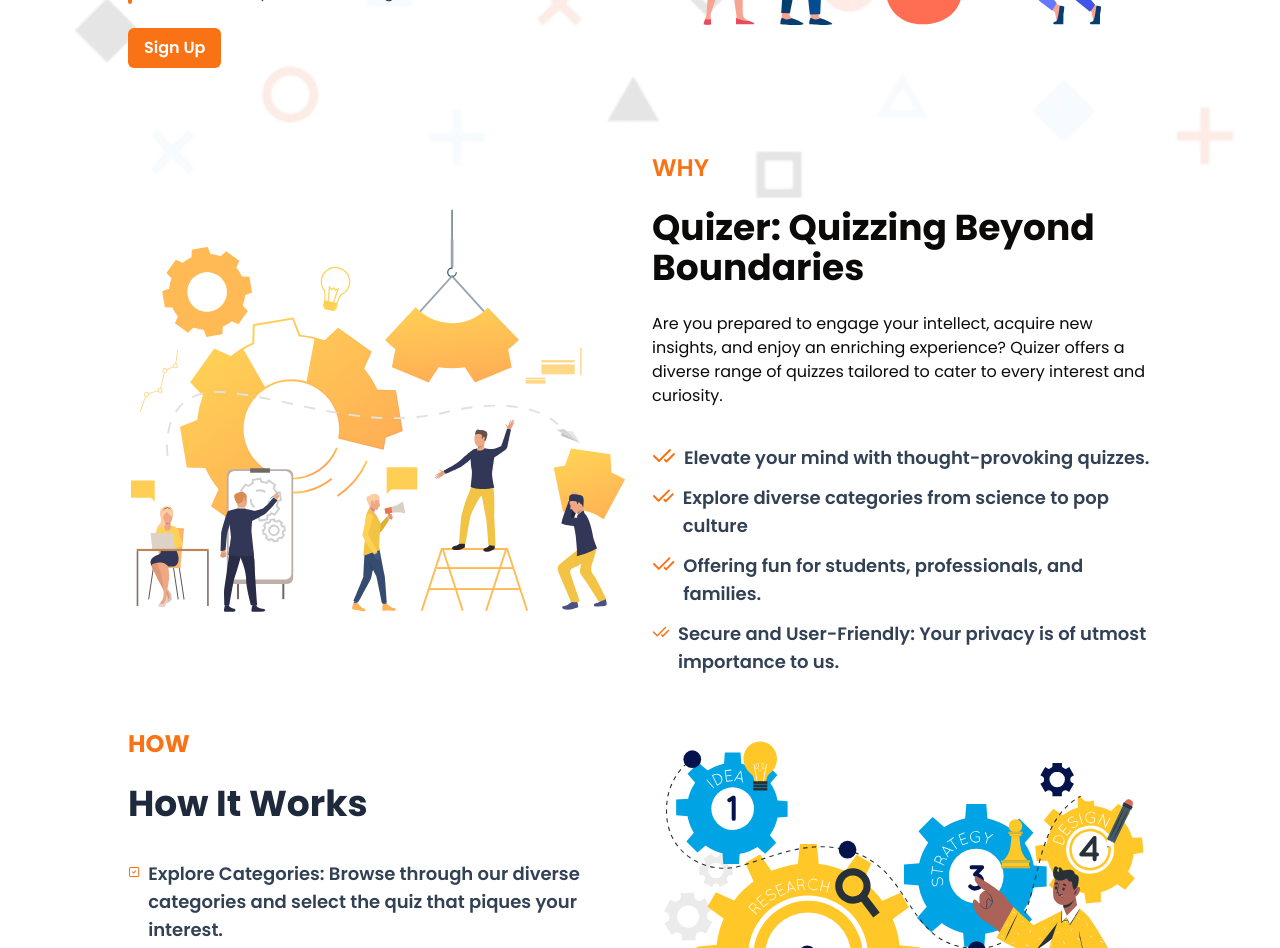
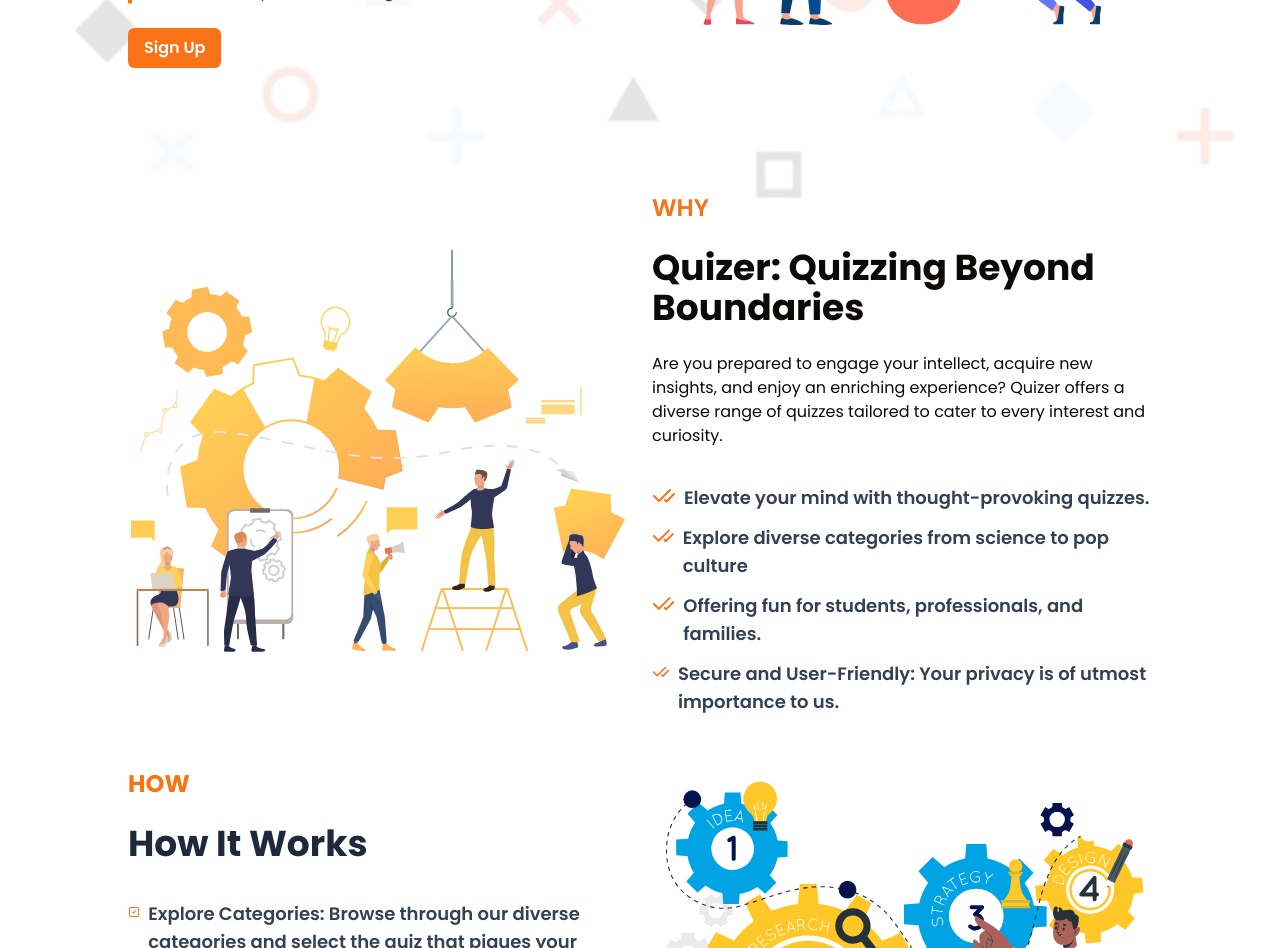
Before and after one commit to BashBuilder/Quizer, a React (Vite) app: page / in a window 1280 px wide. Shown: the part 600-1548 px from the top of the page. Built offline with nearby package versions, Linux system fonts and the light colour scheme.

Commit message:
ui update

```diff
--- a/package.json
+++ b/package.json
@@ -14,6 +14,7 @@
     "@radix-ui/react-dropdown-menu": "^2.0.6",
     "@radix-ui/react-select": "^2.0.0",
     "@radix-ui/react-slot": "^1.0.2",
+    "aos": "^2.3.4",
     "class-variance-authority": "^0.7.0",
     "clsx": "^2.1.0",
     "lucide-react": "^0.316.0",
--- a/src/components/SignupUser.tsx
+++ b/src/components/SignupUser.tsx
@@ -34,7 +34,6 @@
   } = useForm<LoginSchemaType>({ resolver: zodResolver(loginSchema) });
 
   const signupUser: SubmitHandler<LoginSchemaType> = (data) => {
-    console.log(data);
     signup(data.email, data.password, data.username);
   };
   return (
--- a/src/components/Why.tsx
+++ b/src/components/Why.tsx
@@ -2,9 +2,9 @@
 
 export default function Why() {
   return (
-    <section className="gap-6 py-5">
-      <div className="order-2 col-span-6 md:order-1 ">
-        <img src="assets/svg/slider-1.svg" alt="" />
+    <section className="mt-20 gap-6 py-5 md:mt-10">
+      <div className="order-2 col-span-6 md:order-1">
+        <img src="assets/svg/slider-1.svg" alt="" data-aos="flip-left" />
       </div>
 
       <div className="order-1 col-span-6 flex flex-col gap-6 md:order-2 ">
```
Also changed, not shown: 1 other file (tests, documents, lock files or other folders).
